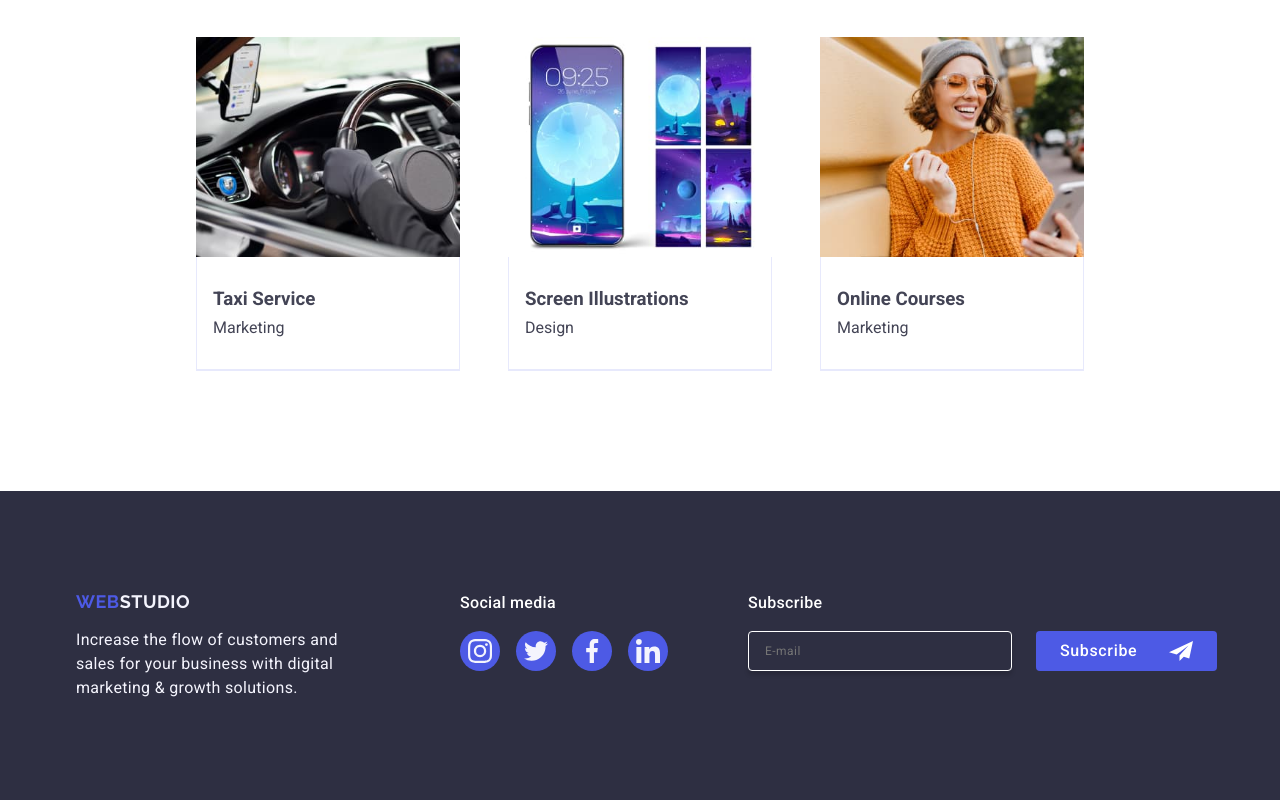
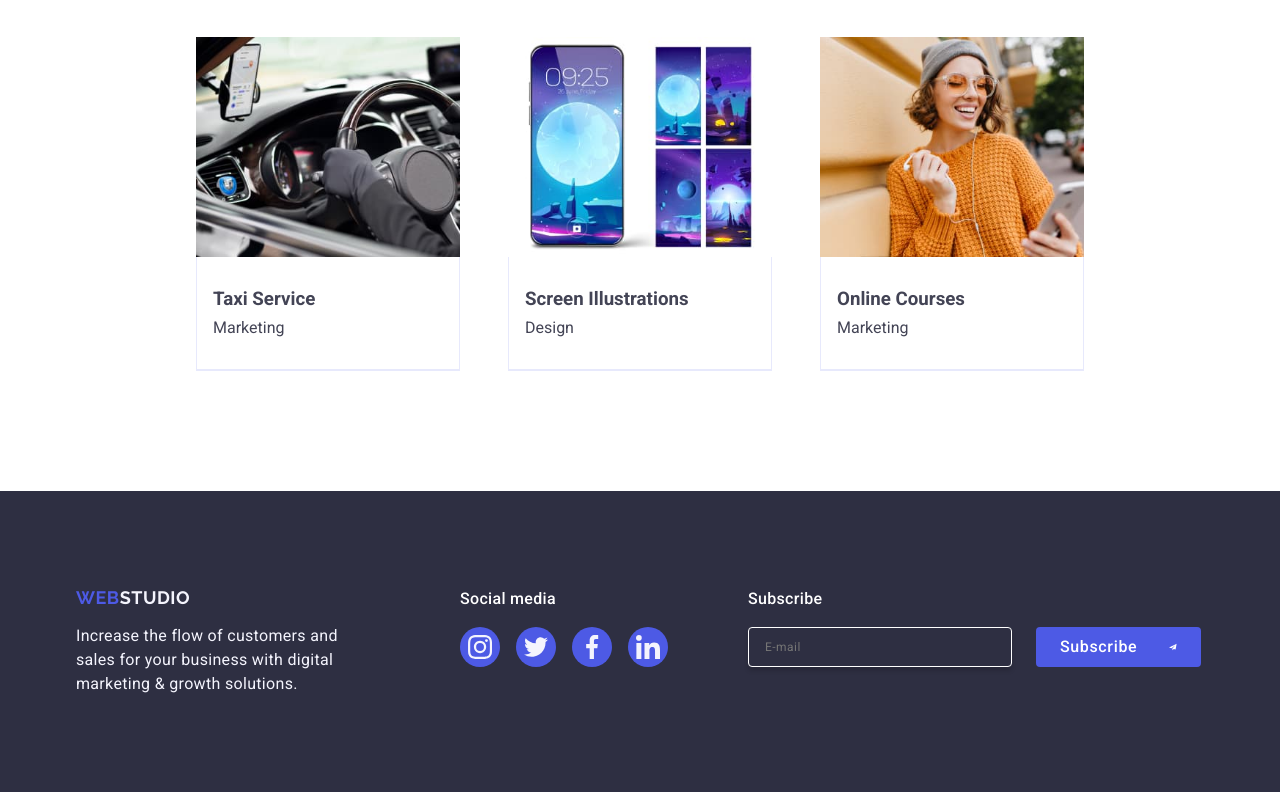
Before and after one commit to Lena8829/goit-homework-6, a plain HTML site: page index.html in a window 1280 px wide. Shown: the part 2651-3451 px from the top of the page. Drawn offline with nearby package versions, Linux system fonts and the light colour scheme.

Commit message:
footer media

```diff
--- a/css/style.css
+++ b/css/style.css
@@ -701,20 +701,54 @@ main {
 .footer {
   background-color: #2e2f42;
 
-  display: flex;
+  /* padding-bottom: 100px;
+  padding-top: 100px; */
+  padding: 96px 0;
+}
 
-  align-items: center;
+@media only screen and (max-width: 767.98px) {
+  .footer {
+    text-align: center;
+  }
+}
+@media only screen and (min-width: 768px) and (max-width: 1157.98px) {
+  .footer-container {
+    padding: 0 108px;
+  }
+}
 
-  padding-bottom: 100px;
-  padding-top: 100px;
+@media only screen and (min-width: 768px) {
+  .footer-container {
+    display: flex;
+    flex-wrap: wrap;
+    gap: 72px 24px;
+  }
 }
-.footer-container.container {
-  display: flex;
-  align-items: baseline;
+
+@media only screen and (min-width: 1158px) {
+  .footer-container {
+    gap: 0;
+  }
 }
-.cont1 {
-  margin-right: 120px;
+
+@media only screen and (max-width: 767.98px) {
+  .cont1 {
+    margin-bottom: 72px;
+  }
 }
+
+@media only screen and (min-width: 768px) {
+  .cont1 {
+    max-width: 264px;
+  }
+}
+
+@media only screen and (min-width: 1158px) {
+  .cont1 {
+    margin-right: 120px;
+  }
+}
+
 .footer-logo {
   color: #4d5ae5;
   font-family: Raleway, sans-serif;
@@ -726,10 +760,10 @@ main {
   text-transform: uppercase;
   text-decoration: none;
 
-  display: inline-block;
+  display: block;
   margin-bottom: 16px;
 }
-.header-logo-light {
+.footer-logo-light {
   color: #f4f4fd;
 }
 .footer-text {
@@ -742,8 +776,23 @@ main {
   letter-spacing: 0.02em;
 
   flex-direction: column;
-  width: 264px;
+  width: 288px;
+
+  text-align: left;
 }
+
+@media only screen and (max-width: 767.98px) {
+  .socials-cont {
+    margin-bottom: 72px;
+  }
+}
+
+@media only screen and (min-width: 1158px) {
+  .socials-cont {
+    margin-right: 80px;
+  }
+}
+
 .footer-socials-text {
   color: #fff;
   font-family: Roboto;
@@ -756,14 +805,14 @@ main {
 }
 .footer-socials {
   display: flex;
+  justify-content: center;
   gap: 16px;
 }
 .social-items {
   width: 40px;
   height: 40px;
 }
-.socials-container {
-}
+
 .footer-socials-link {
   display: flex;
   justify-content: center;
@@ -784,6 +833,104 @@ main {
 .footer-socials-link:hover,
 .footer-socials-link:focus {
   background-color: #31d0aa;
+}
+
+/* Footer Form */
+
+.footer-form {
+  /* margin-left: 80px; */
+}
+
+@media only screen and (min-width: 768px) {
+  .footer-form {
+    width: 100%;
+    max-width: 453px;
+  }
+}
+
+.form-caption {
+  color: #fff;
+  text-align: center;
+  font-weight: 500;
+  line-height: 1.5;
+  letter-spacing: 0.02em;
+
+  margin-bottom: 16px;
+}
+
+@media only screen and (min-width: 768px) {
+  .form-caption {
+    text-align: left;
+  }
+}
+
+.form-subscribe {
+  display: flex;
+  flex-wrap: wrap;
+  gap: 16px 24px;
+  justify-content: center;
+}
+
+@media only screen and (min-width: 768px) {
+  .form-subscribe {
+    flex-wrap: nowrap;
+  }
+}
+
+/* label */
+.form-subscribe-field {
+  width: 100%;
+}
+
+@media only screen and (min-width: 768px) {
+  .form-subscribe-field {
+    max-width: 264px;
+  }
+}
+
+.form-subscribe-input {
+  border-radius: 4px;
+  border: 1px solid #fff;
+  box-shadow: 0px 4px 4px 0px rgba(0, 0, 0, 0.15);
+
+  width: 100%;
+  height: 40px;
+  padding: 8px 16px;
+
+  outline: transparent;
+  background-color: transparent;
+  color: #fff;
+  font-size: 12px;
+
+  line-height: 2;
+  letter-spacing: 0.04em;
+}
+.form-subscribe-btn {
+  min-width: 165px;
+  height: 40px;
+  padding: 8px 24px;
+
+  display: flex;
+  justify-content: center;
+  align-items: center;
+  gap: 16px;
+
+  border-radius: 4px;
+  border: none;
+  background: #4d5ae5;
+
+  color: #fff;
+  text-align: center;
+
+  font-weight: 500;
+  line-height: 1.5;
+  letter-spacing: 0.04em;
+
+  cursor: pointer;
+}
+.form-subscribe-icon {
+  fill: #ffffff;
+  margin-left: 16px;
 }
 
 /*=====================================*\
@@ -809,7 +956,7 @@ main {
   transition: opacity 250ms cubic-bezier(0.4, 0, 0.2, 1),
     visibility 250ms cubic-bezier(0.4, 0, 0.2, 1);
 }
-/* add class in backdrop */
+/* adds class in backdrop */
 .backdrop.is-open {
   opacity: 1;
   visibility: visible;
@@ -1039,73 +1186,6 @@ main {
   background-color: #404bbf;
 }
 
-/* Footer Form */
-
-.footer-form {
-  margin-left: 80px;
-}
-.form-caption {
-  color: #fff;
-  text-align: center;
-  font-weight: 500;
-  line-height: 1.5;
-  letter-spacing: 0.02em;
-
-  display: flex;
-  margin-bottom: 16px;
-}
-.form-subscribe {
-  display: flex;
-  gap: 24px;
-  align-items: center;
-}
-.form-subscribe-field {
-}
-.form-subscribe-input {
-  border-radius: 4px;
-  border: 1px solid #fff;
-  box-shadow: 0px 4px 4px 0px rgba(0, 0, 0, 0.15);
-
-  width: 264px;
-  height: 40px;
-  padding: 8px 16px;
-
-  outline: transparent;
-  background-color: transparent;
-  color: #fff;
-  font-size: 12px;
-
-  line-height: 2;
-  letter-spacing: 0.04em;
-}
-.form-subscribe-btn {
-  min-width: 165px;
-  height: 40px;
-  padding: 8px 24px;
-
-  display: flex;
-  justify-content: center;
-  align-items: center;
-  gap: 16px;
-
-  border-radius: 4px;
-  border: none;
-  background: #4d5ae5;
-
-  color: #fff;
-  text-align: center;
-
-  font-weight: 500;
-  line-height: 1.5;
-  letter-spacing: 0.04em;
-
-  cursor: pointer;
-}
-.form-subscribe-icon {
-  fill: #ffffff;
-  margin-left: 16px;
-}
-
 /* Mobile Menu */
 
 .menu {
--- a/index.html
+++ b/index.html
@@ -458,13 +458,15 @@
 
   </main>
 
+  <!-- Footer Section -->
+
   <footer class="footer">
 
     <div class="footer-container container">
 
       <div class="cont1">
 
-        <a href="./index.html" class="logo footer-logo">Web<span class="header-logo-light">Studio</span></a>
+        <a href="./index.html" class="logo footer-logo">Web<span class="footer-logo-light">Studio</span></a>
         <p class="footer-text">
           Increase the flow of customers and sales for your business with digital
           marketing & growth solutions.
```
